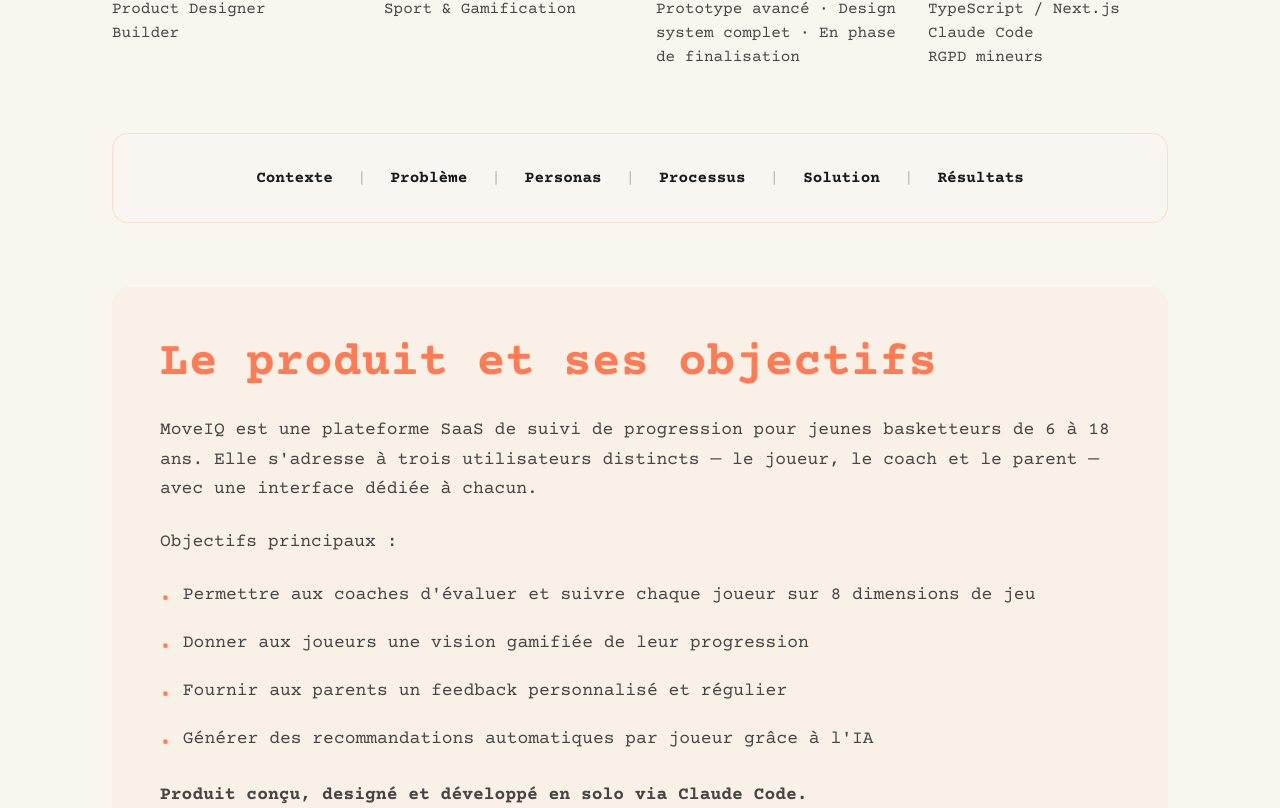
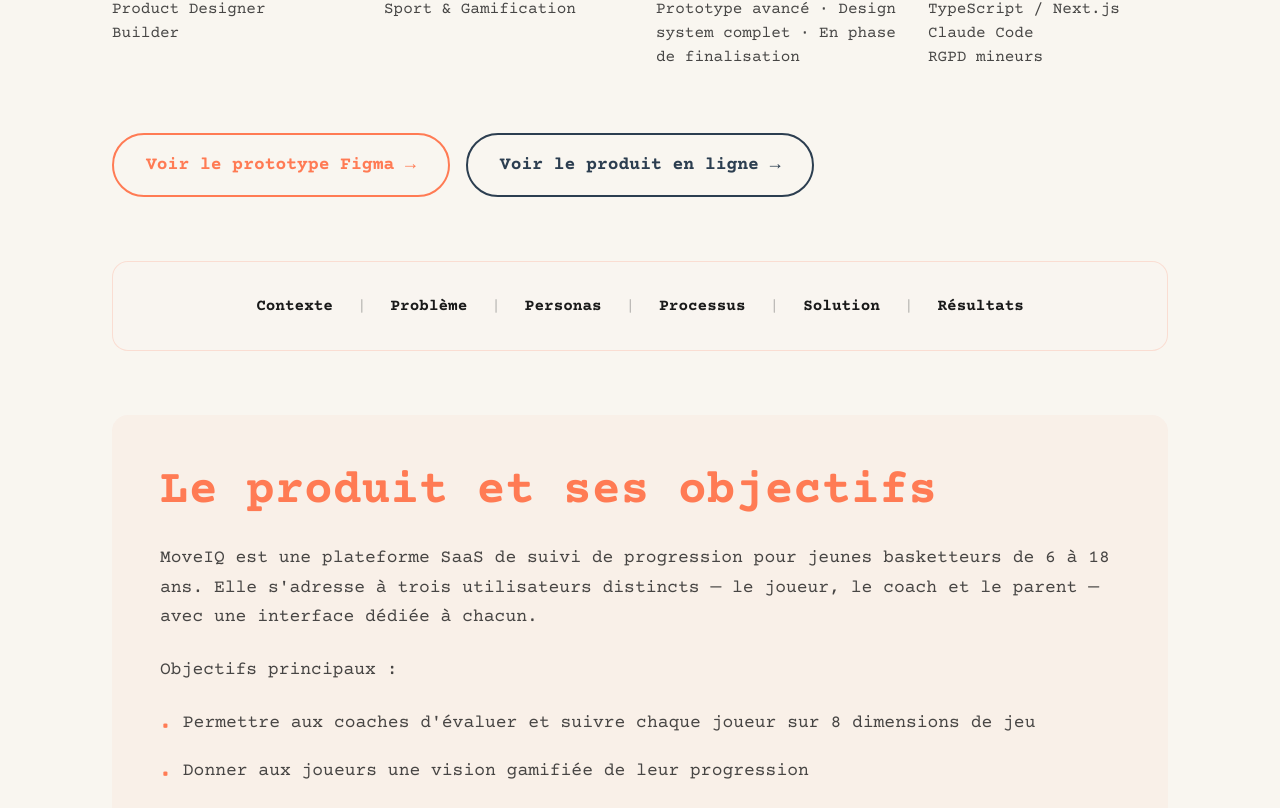
Before and after one commit to dbolas/portfolio-belondjo, a Next.js app: page /projets/moveiq in a window 1280 px wide. Shown: the part 1352-2160 px from the top of the page. Built offline with nearby package versions, Linux system fonts and the light colour scheme.

Commit message:
feat: MoveIQ — boutons Figma/produit + encart prototype dans aperçu
- Deux boutons CTA après les infos projet : prototype Figma + produit en ligne
- Encart "Prototype interactif Figma" en haut de la section aperçu produit

```diff
--- a/app/projets/moveiq/page.tsx
+++ b/app/projets/moveiq/page.tsx
@@ -69,6 +69,24 @@
               <p className="text-dark/80">Claude Code</p>
               <p className="text-dark/80">RGPD mineurs</p>
             </div>
+          </div>
+
+          {/* Boutons CTA */}
+          <div className="flex flex-col sm:flex-row gap-4 mb-16">
+            <a
+              href="https://www.figma.com/design/Zz2HRjszmaB01WErIyHsVV/MoveIQ-Basket?node-id=0-1&t=4b5V8afpOv588dQ3-1"
+              target="_blank"
+              rel="noopener noreferrer"
+            >
+              <Button size="lg">Voir le prototype Figma →</Button>
+            </a>
+            <a
+              href="https://moveiq-basket.vercel.app"
+              target="_blank"
+              rel="noopener noreferrer"
+            >
+              <Button size="lg" variant="secondary">Voir le produit en ligne →</Button>
+            </a>
           </div>
 
           {/* Sommaire de navigation */}
@@ -374,6 +392,22 @@
           <div className="fade-in-section mb-16">
             <h2 className="text-h2 text-orange mb-10">Aperçu du produit — interfaces réelles</h2>
 
+            {/* Encart prototype Figma */}
+            <div className="bg-orange/5 rounded-xl p-6 mb-10 flex flex-col sm:flex-row items-start sm:items-center justify-between gap-6">
+              <div>
+                <h3 className="text-xl font-bold text-navy mb-2">Prototype interactif Figma</h3>
+                <p className="text-dark/70">Explorez le prototype complet avec toutes les interactions — parcours joueur, coach et parent.</p>
+              </div>
+              <a
+                href="https://www.figma.com/design/Zz2HRjszmaB01WErIyHsVV/MoveIQ-Basket?node-id=0-1&t=4b5V8afpOv588dQ3-1"
+                target="_blank"
+                rel="noopener noreferrer"
+                className="shrink-0"
+              >
+                <Button>Voir le prototype →</Button>
+              </a>
+            </div>
+
             {/* Groupe 1 — Interface Joueur */}
             <div className="mb-12">
               <h3 className="text-2xl font-bold text-navy mb-6">Interface Joueur</h3>
```
